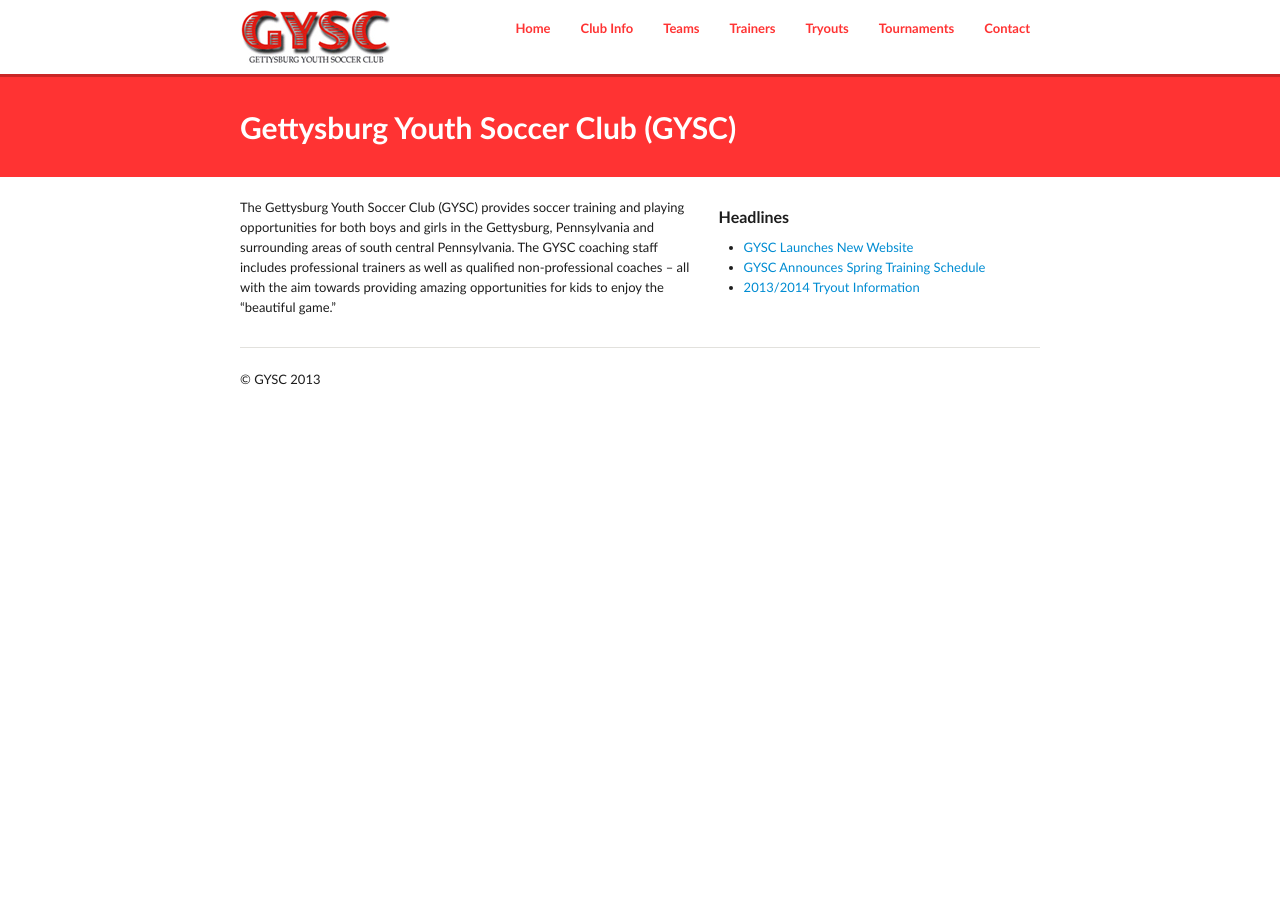
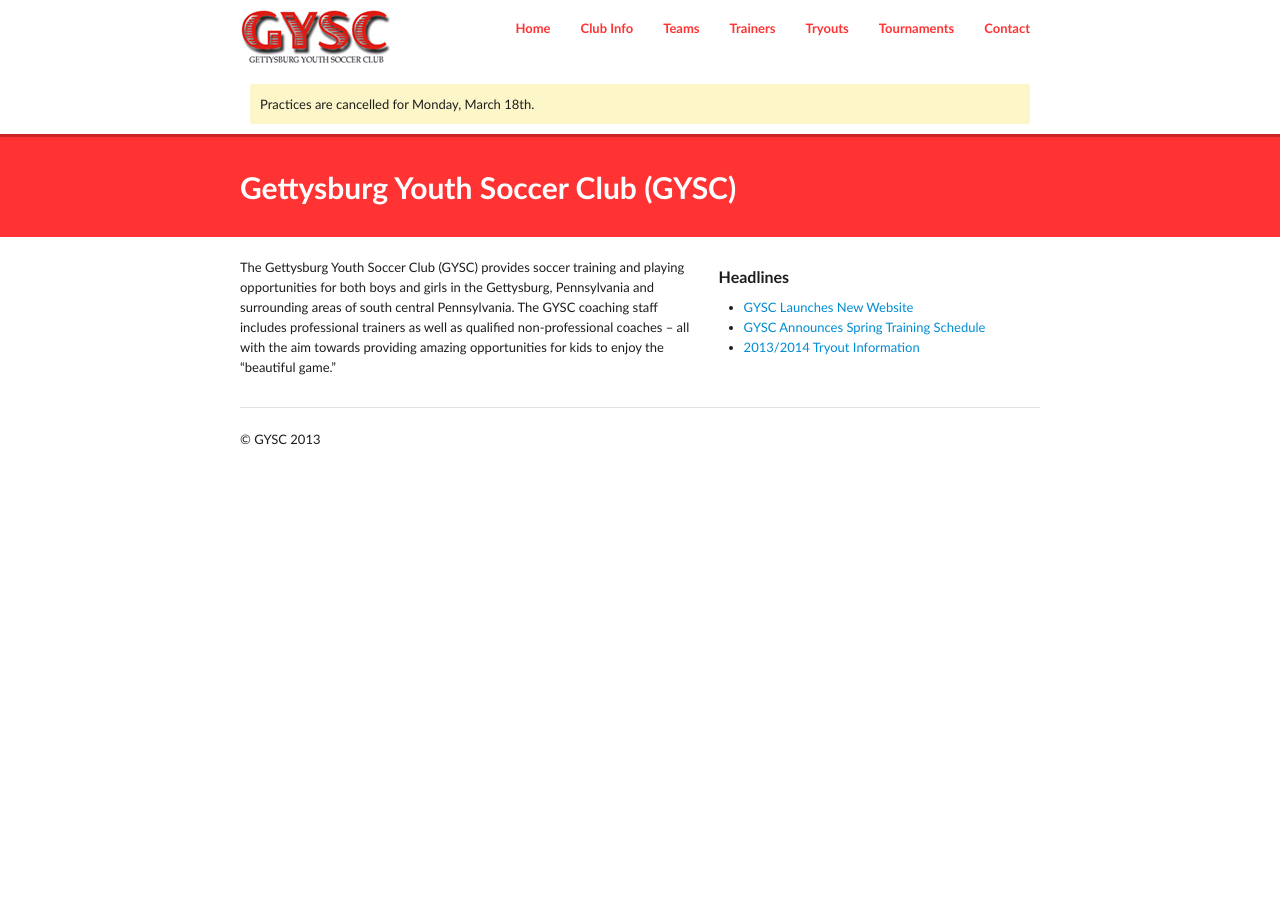
Before and after one commit to GYSC/gysc.github.com, a Jekyll site: the page built from index.md, in a window 1280 px wide. Built offline with Jekyll 4.4.1, drawn with Linux system fonts in a browser that asks for light colours; Markdown is read by kramdown in place of the engine named in the settings.

Commit message:
Update _config.yml

```diff
--- a/_config.yml
+++ b/_config.yml
@@ -1,5 +1,5 @@
 title: Gettysburg Youth Soccer Club
-message:
+message: Practices are cancelled for Monday, March 18th.
 
 #build config
 server: true
```
